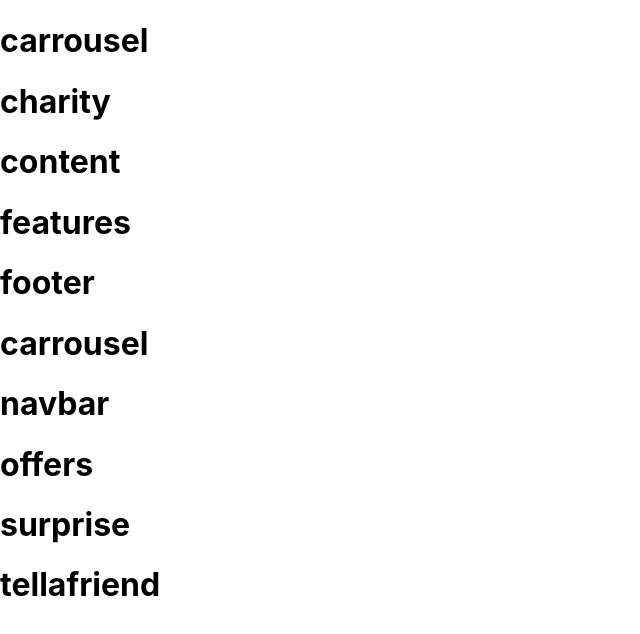
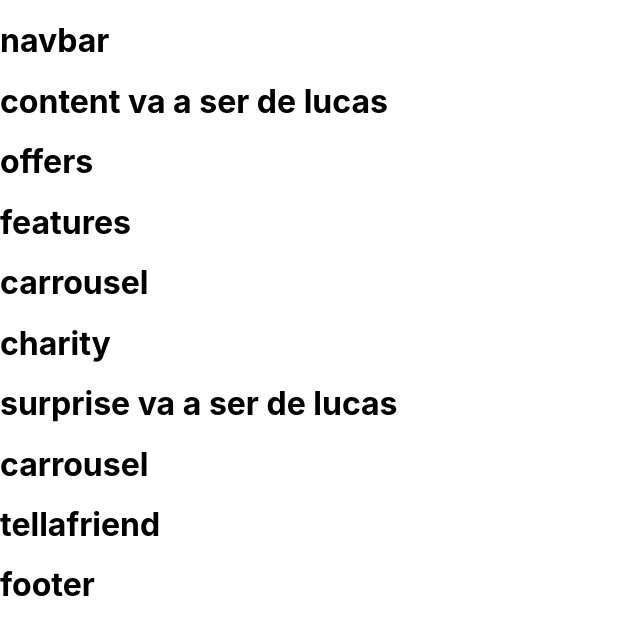
Before and after one commit to Lucas-Funes/Proyecto-Numen-2, a React (Create React App) app in the folder prueba/: page / in a window 1280 px wide. Shown: the top 634 px of the page, without its empty margins (0-640 px from the left). Built offline with nearby package versions, Linux system fonts and the light colour scheme.

Commit message:
Cosas que va a ser lucas

```diff
--- a/prueba/src/App.js
+++ b/prueba/src/App.js
@@ -13,16 +13,16 @@ import './App.css';
 function App() {
   return (
     <div>
+      <Navbar/>
+      <Content/>
+      <Offers/>
+      <Features/>
+      <Health/>
+      <Charity/>
+      <Surprise/>
       <Carrousel/>
-      <Charity/>
-      <Content/>
-      <Features/>
+      <TellaFriend/>
       <Footer/>
-      <Health/>
-      <Navbar/>
-      <Offers/>
-      <Surprise/>
-      <TellaFriend/>
     </div>
   );
 }
--- a/prueba/src/components/Content/content.js
+++ b/prueba/src/components/Content/content.js
@@ -4,7 +4,7 @@ import '../Content/content.js'
 const Content = () => {
     return (
         <div>
-            <h1>content</h1>
+            <h1>content va a ser de lucas</h1>
         </div>
     );
 }
--- a/prueba/src/components/Surprise/surprise.js
+++ b/prueba/src/components/Surprise/surprise.js
@@ -4,7 +4,7 @@ import '../Surprise/surprise.css'
 const Surprise = () => {
     return (
         <div>
-            <h1>surprise</h1>
+            <h1>surprise va a ser de lucas</h1>
         </div>
     );
 }
```
